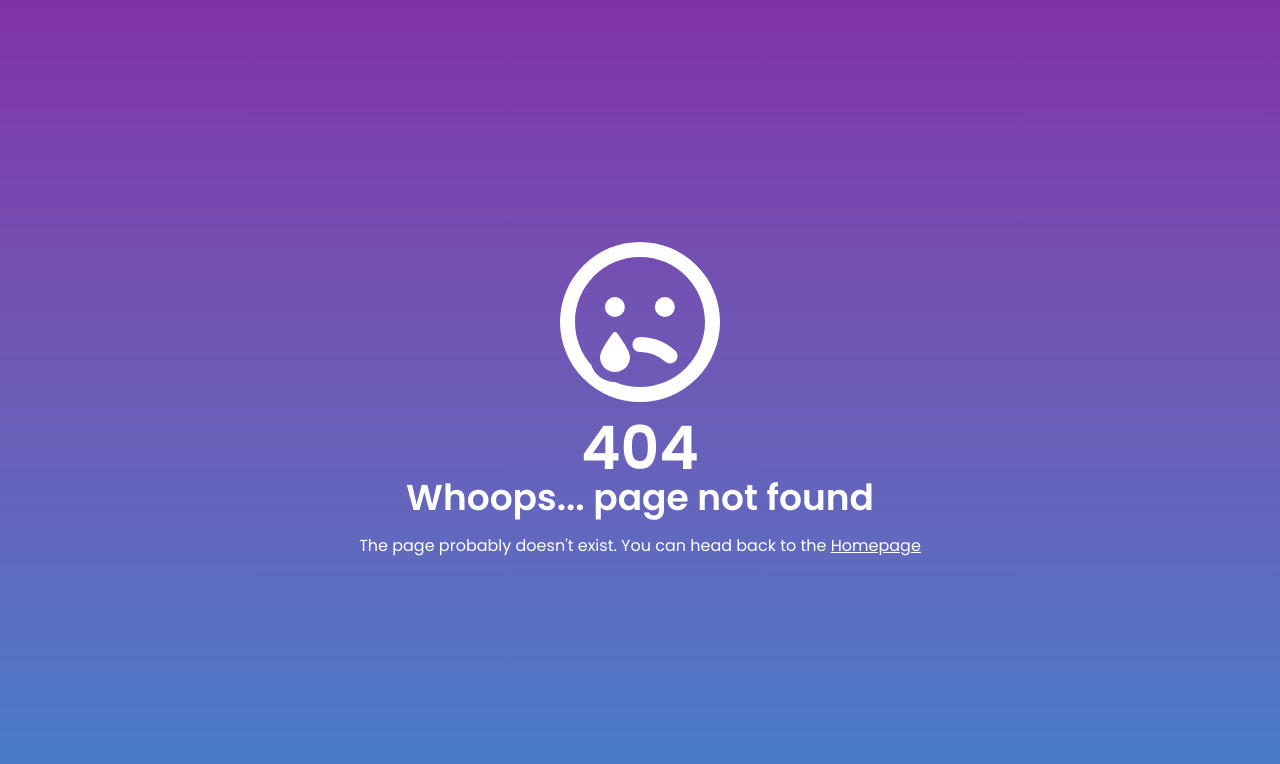
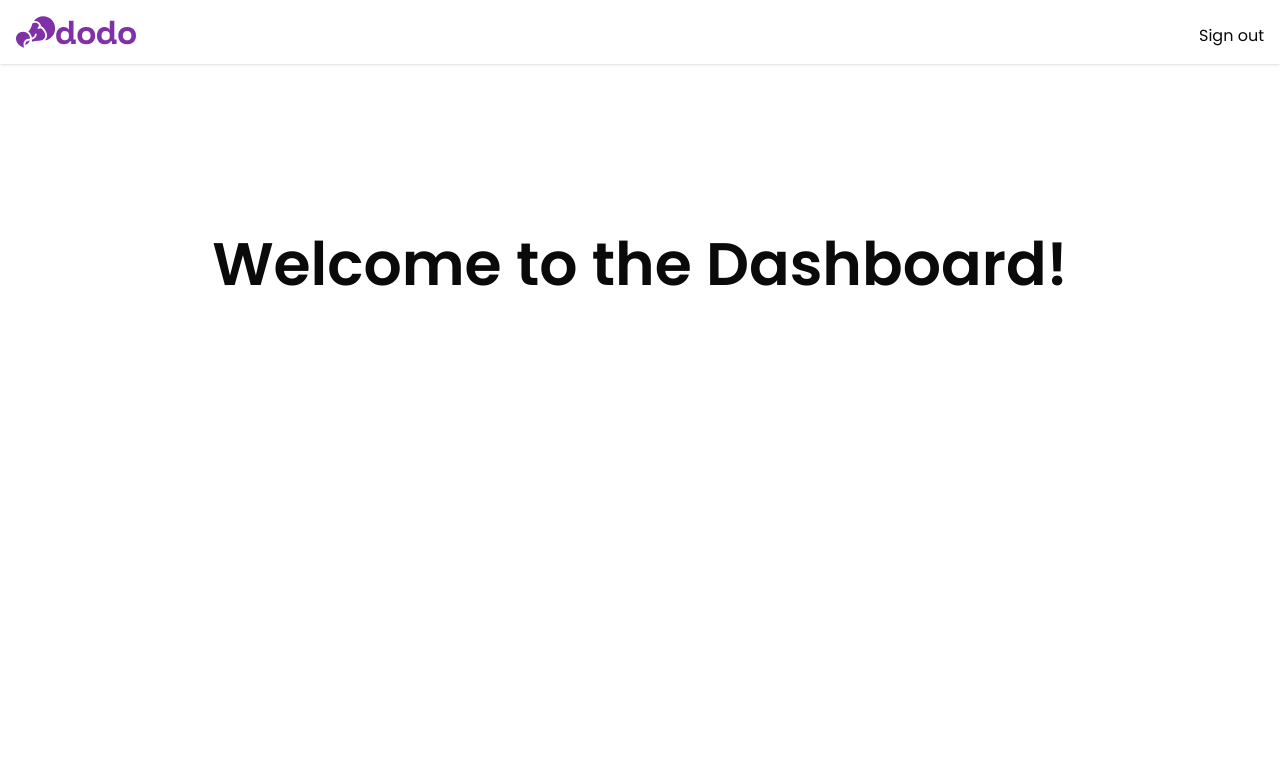
Before and after one commit to AJRoxas/dodo, a Next.js app: page /dashboard in a window 1280 px wide. Before the commit this address had no page. Shown: the top 764 px of the page. Built offline with nearby package versions, Linux system fonts and the light colour scheme; no server answers; what tailwindcss-animated would draw is missing.

Commit message:
Created dashboard page

```diff
--- /dev/null
+++ b/src/app/(authenticated)/dashboard/page.tsx
@@ -0,0 +1,7 @@
+const DashboardPage = async () => {
+  return(
+    <div className="min-w-screen h-100 p-10 flex justify-center items-center text-6xl font-semibold text-center motion-safe:animate-fade-up">Welcome to the Dashboard!</div>
+  );
+};
+
+export default DashboardPage;
```
